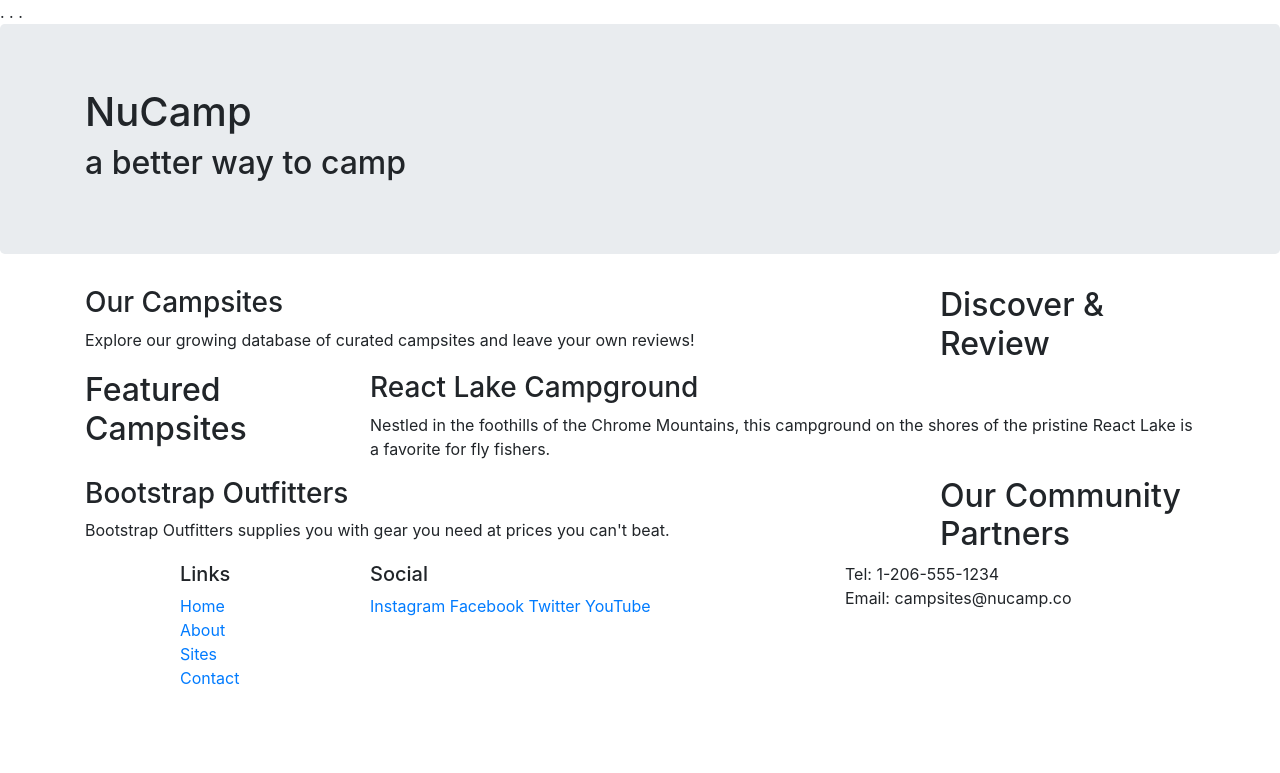
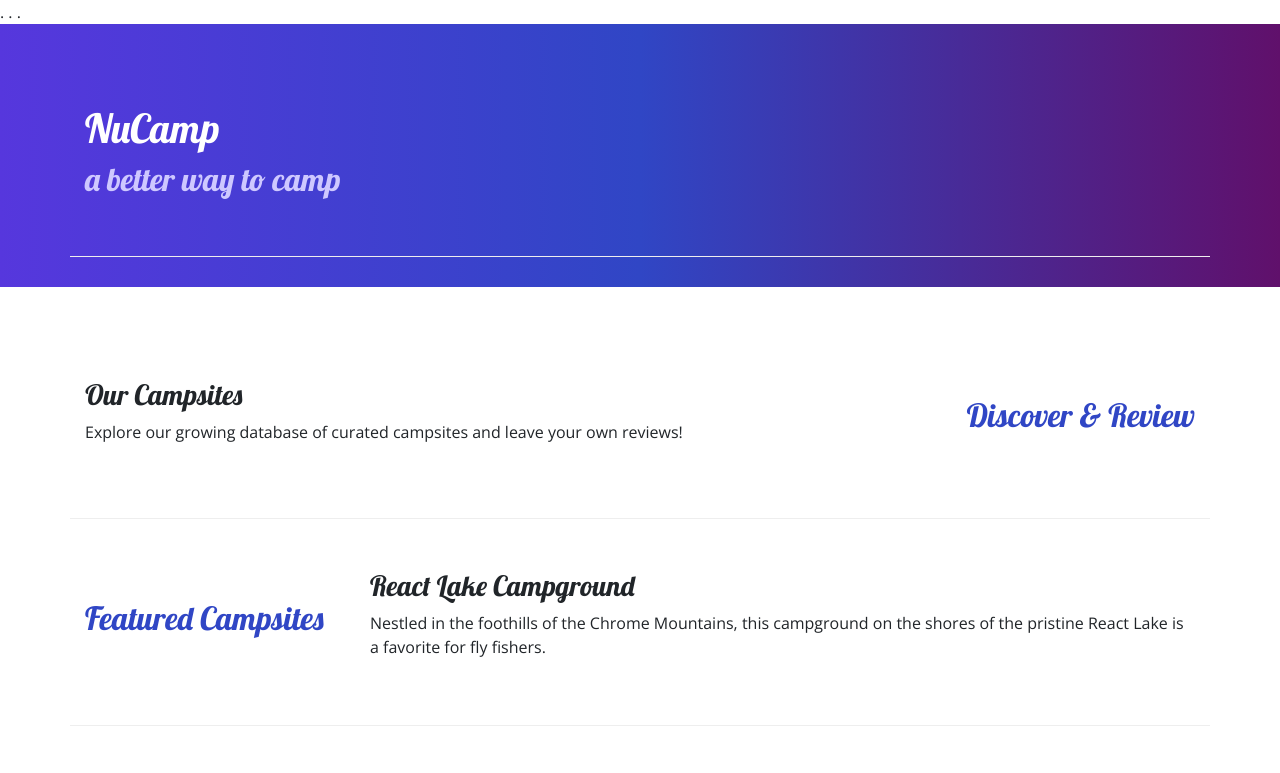
Before and after one commit to daone92277/git-test, a website: page index.html in a window 1280 px wide. Shown: the top 773 px of the page. Drawn offline with nearby package versions, Linux system fonts and the light colour scheme.

Commit message:
Adding Custom Styles

```diff
--- /dev/null
+++ b/css/index.css
@@ -0,0 +1,32 @@
+body {
+    font-family: "Open Sans", sans-serif;
+}
+
+h1, h2, h3 {
+    font-family: "Lobster", cursive;
+}
+
+h2 {
+    color: #3046C5;
+}
+
+header h2 {
+    color: #CEC8FF;
+}
+
+footer {
+    background-image: linear-gradient(#CEC8FF, white);
+    padding: 20px 0;
+}
+
+.jumbotron {
+    padding: 30px;
+    background-image: linear-gradient(to right, #5637DD, #3046C5, #60106B);
+    color: white;
+}
+
+.row-content {
+    padding: 50px 0;
+    border-bottom: 1px ridge;
+    min-height: 200px;
+}
--- a/index.html
+++ b/index.html
@@ -8,16 +8,17 @@
 
         <!-- Bootstrap CSS -->
         <link rel="stylesheet" href="node_modules/bootstrap/dist/css/bootstrap.min.css" />
-
+        <link rel="stylesheet" href="https://fonts.googleapis.com/css?family=Lobster|Open+Sans" />
+        <link rel="stylesheet" href="css/index.css"/>
         <title>NuCamp: A Better Way To Camp</title>
     </head>
     . . .
 
 <body>
 
-    <header class="jumbotron">
+    <header class="jumbotron  jumbotron-fluid">
         <div class="container">
-            <div class="row">
+            <div class="row row-content align-items-center" >
                 <div class="col">
                     <h1>NuCamp</h1>
                     <h2>a better way to camp</h2>
@@ -27,9 +28,9 @@
     </header>
 
     <div class="container">
-        <div class="row">
+        <div class="row row-content align-items-center">
                 <div class="col-sm-4  order-sm-last col-md-3">
-                    <h2>Discover & Review</h2>
+                    <h2 class="text-sm-right">Discover & Review</h2>
                 </div>
                 <div class="col">
                     <h3>Our Campsites</h3>
@@ -37,7 +38,7 @@
                 </div>
         </div>
 
-        <div class="row">
+        <div class="row row-content align-items-center">
             <div class="col-sm-4 col-md-3">
                 <h2>Featured Campsites</h2>
             </div>
@@ -47,9 +48,9 @@
              </div>
         </div>
 
-        <div class="row">
+        <div class="row row-content">
             <div class="col-sm-4 order-sm-last col-md-3">
-                <h2>Our Community Partners</h2>
+                <h2 class="text-sm-right">Our Community Partners</h2>
             </div>
             <div class="col">
                 <h3>Bootstrap Outfitters</h3>
@@ -70,14 +71,14 @@
                         <li><a href="#">Contact</a></li>
                     </ul>
                 </div>
-                <div class="col-6 col-sm-5">
+                <div class="col-6 col-sm-5 text-center">
                     <h5>Social</h5>
                     <a href="http://instagram.com/">Instagram</a>
                     <a href="http://facebook.com/">Facebook</a>
                     <a href="http://twitter.com/">Twitter</a>
                     <a href="http://youtube.com/">YouTube</a>
                 </div>
-                <div class="col-sm-4">
+                <div class="col-sm-4 text-center">
                     Tel: 1-206-555-1234<br />
                     Email: campsites@nucamp.co
                 </div>
```
